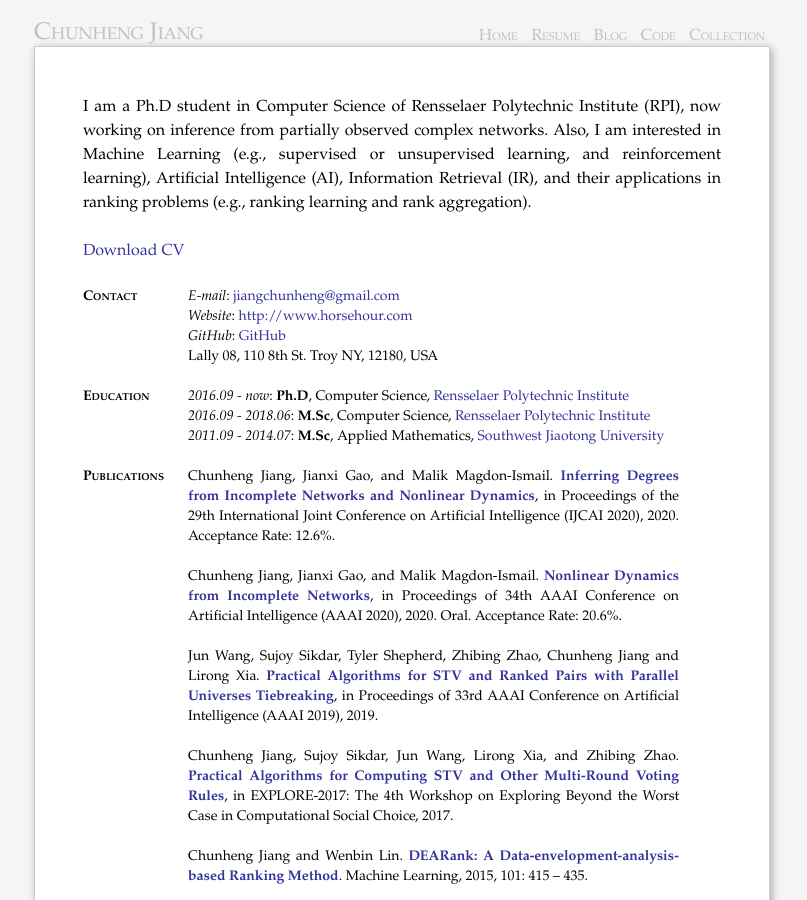
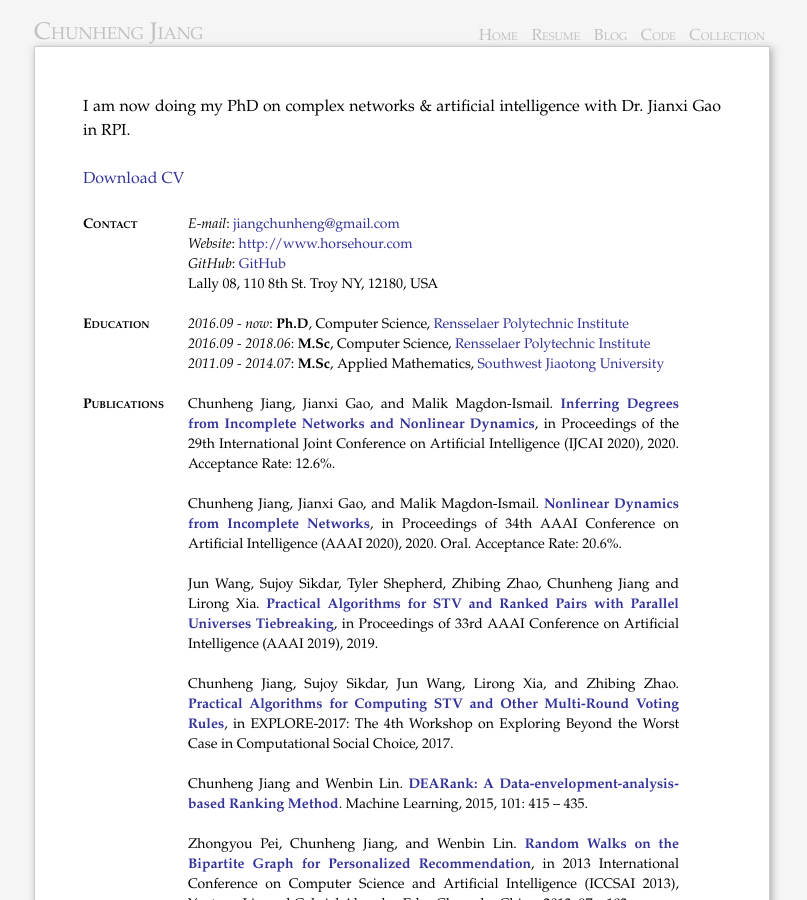
Before and after one commit to horsehour/horsehour.github.io, a Jekyll site: the page built from resume/index.md, in a window 1280 px wide and 900 px high. Shown: the whole window, without its empty margins (238-1045 px from the left). Built offline with Jekyll 4.4.1, drawn with Linux system fonts in a browser that asks for light colours; comment, search, counter and statistics services are not loaded.

```diff
--- a/resume/index.md
+++ b/resume/index.md
@@ -4,12 +4,11 @@ title: Resume
 section: resume
 ---
 
-I am a Ph.D student in Computer Science of Rensselaer Polytechnic Institute (RPI),
-now working on inference from partially observed complex networks.
-Also, I am interested in Machine Learning (e.g., supervised or unsupervised learning,
-and reinforcement learning), Artificial Intelligence (AI),
-Information Retrieval (IR), and their applications in ranking problems
-(e.g., ranking learning and rank aggregation).
+I am now doing my PhD on complex networks & artificial intelligence with Dr. Jianxi Gao in RPI.
+
+<!--
+I plan to go to industry after graduation.
+-->
 
 [Download CV](/files/cv.pdf)
 
```
Also changed, not shown: other parts of resume/index.md (+2 -2 lines), 1 other file.
